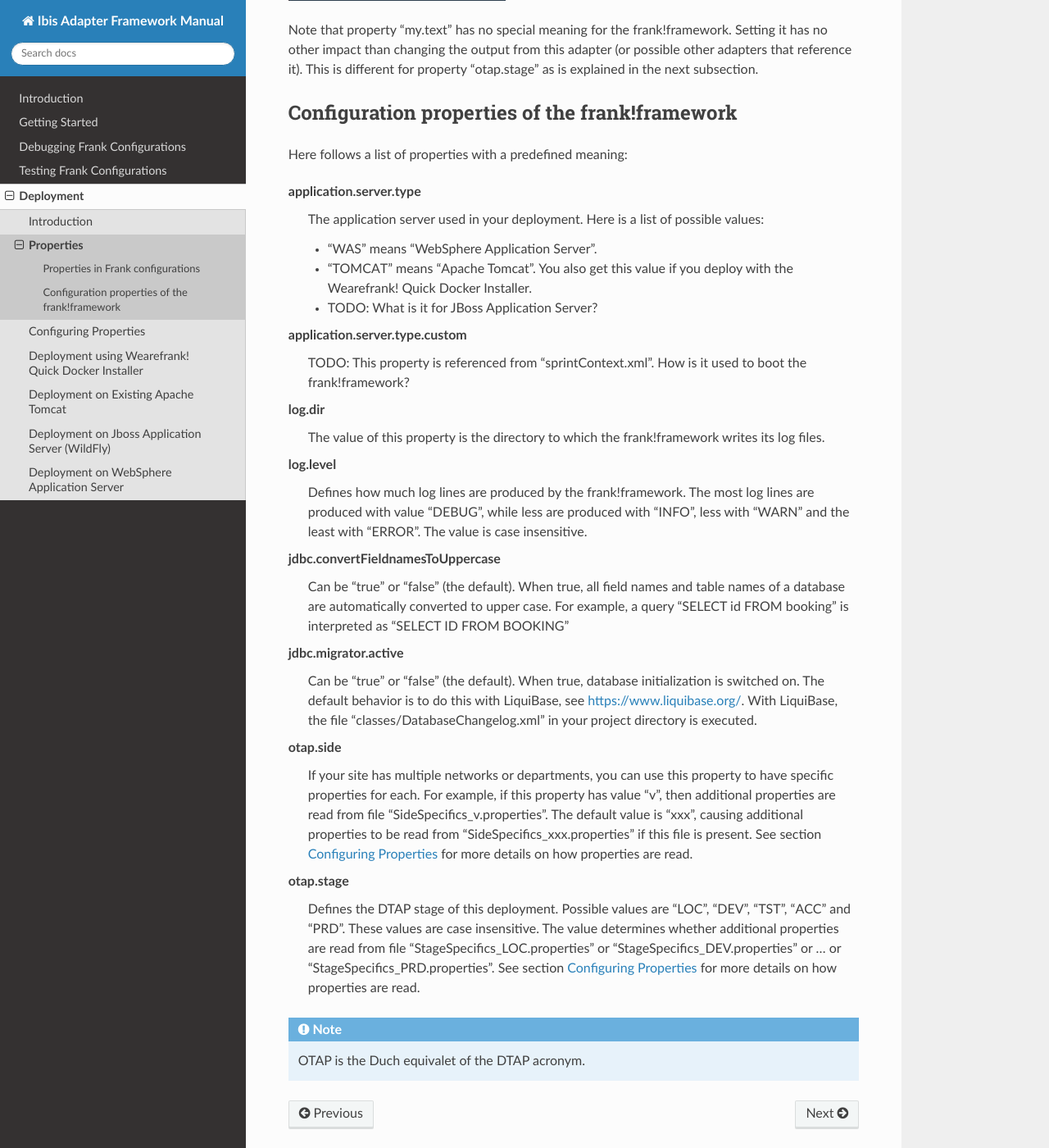
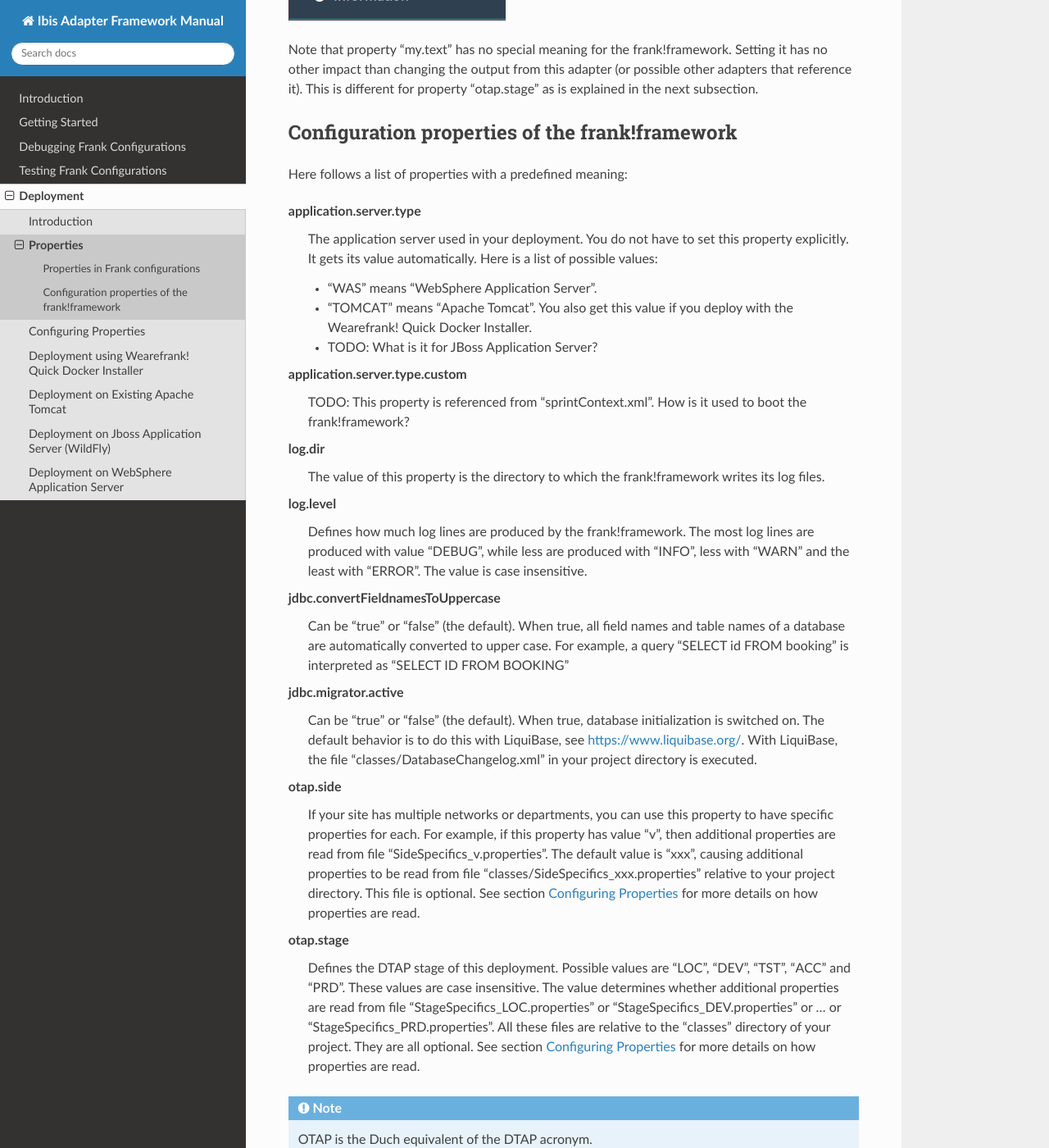
Before and after one commit to frankframework/frank-manual, a Sphinx documentation site: the page built from docs/source/deploying/properties.rst, in a window 1280 px wide and 1400 px high, scrolled down 1200 px. Shown: the whole window at 82% size. Built offline with Sphinx 7.4.7 and the Read the Docs theme 2.0.0, drawn with Linux system fonts in a browser that asks for light colours; some of the changed text lies outside the part shown.

Commit message:
Improve text on properties

```diff
--- a/docs/source/deploying/configuringProperties.rst
+++ b/docs/source/deploying/configuringProperties.rst
@@ -7,7 +7,7 @@ The previous section :ref:`deploymentProperties` explains what happens
 when you set properties. This section explains how you can give properties
 their value.
 
-First remember from :ref:`deploymentIntroduction` that properties
+First remember from section :ref:`deploymentIntroduction` that properties
 are the means to configure your Frank for a specific deployment
 environment: the DTAP stage you deploy for, the application server
 you deploy on, and more. Therefore, a mechanism is needed to
@@ -35,11 +35,11 @@ When the frank!framework starts, it does the following:
 
 * It establishes the system properties and their values. These values are then fixed.
 * Read properties from "DeploymentSpecifics.properties" without changing system properties.
-* Depending on the value of property "application.server.type", read properties "ServerSpecifics_WAS.properties", "ServerSpecifics_WAS.properties" or TODO: value for JBoss? See section :ref:`deploymentProperties`. Do not overwrite system properties, but do overwrite properties read from "DeploymentSpecifics.properties".
+* Depending on the value of property "application.server.type", read properties "ServerSpecifics_TOMCAT.properties", "ServerSpecifics_WAS.properties" or TODO: value for JBoss? See section :ref:`deploymentProperties`. Do not overwrite system properties, but do overwrite properties read from "DeploymentSpecifics.properties".
 * Read properties from file "SideSpecifics_${otap.side}.properties", substituting the value of property "otap.side" to get the name of the file. If "otap.side" would be "xxx", then additional properties would be read from "SideSpecifics_xxx.properties". Do not modify system properties, but modify properties read from earlier property files.
 * Read properties depending on the combination of ${otap.side} and the application server. These are in "SideSpecifics_${otap.side}_${application.server.type}.properties" with the ${...} variables substituted like explained above. Do not change system properties but overwrite other properties.
 * Read properties depending on property "otap.stage". They are in "StageSpecifics_${otap.stage}.properties" in which ${otap.stage} is substituted. Do not change system properties but overwrite other properties.
-* Read properties depending on the combination of "otap.stage" and the application server. They are in "StageSpecifics_${otap.stage}_${application.server.type}${application.server.type.custom}.properties. Do not change system properties.
+* Read properties depending on the combination of "otap.stage" and the application server. They are in "StageSpecifics_${otap.stage}_${application.server.type}". Do not change system properties.
 
 .. In AppConstants.properties the following sequence is defined:
    CompanySpecifics.properties,
--- a/docs/source/deploying/properties.rst
+++ b/docs/source/deploying/properties.rst
@@ -8,15 +8,15 @@ are restricted to consist of letters separated by dots (".") and they
 are case insensitive. There are
 different ways to set properties, which is the subject of section
 :ref:`deploymentConfigureProperties`. This section focuses on the impact of
-setting properties. First, any string can be used as a property name and its value can be
+setting properties. First, any key can be used as a property name and its value can be
 used within a Frank. Second, some
 properties also change the way the frank!framework operates.
 
 Properties in Frank configurations
 ----------------------------------
 
-Any string can be used as a property name. Consider
-for example the following adapter:
+Any key, which is a case-insensitive string of letters and dots, can be used as a property name.
+Consider for example the following adapter:
 
 .. code-block:: XML
 
@@ -61,7 +61,8 @@ Configuration properties of the frank!framework
 Here follows a list of properties with a predefined meaning:
 
 application.server.type
-  The application server used in your deployment. Here is
+  The application server used in your deployment. You do not have to set
+  this property explicitly. It gets its value automatically. Here is
   a list of possible values:
 
   * "WAS" means "WebSphere Application Server".
@@ -97,8 +98,8 @@ otap.side
   property to have specific properties for each. For example, if this property
   has value "v", then additional properties are read from file
   "SideSpecifics_v.properties". The default value is "xxx", causing
-  additional properties to be read from "SideSpecifics_xxx.properties"
-  if this file is present. See section
+  additional properties to be read from file "classes/SideSpecifics_xxx.properties"
+  relative to your project directory. This file is optional. See section
   :ref:`deploymentConfigureProperties` for more details on how properties
   are read.
 
@@ -107,10 +108,11 @@ otap.stage
   "DEV", "TST", "ACC" and "PRD". These values are case insensitive. The
   value determines whether additional properties are read from file
   "StageSpecifics_LOC.properties" or "StageSpecifics_DEV.properties" or
-  ... or "StageSpecifics_PRD.properties". See section
+  ... or "StageSpecifics_PRD.properties". All these files are relative to
+  the "classes" directory of your project. They are all optional. See section
   :ref:`deploymentConfigureProperties` for more details on how properties
   are read.
 
 .. NOTE::
 
-   OTAP is the Duch equivalet of the DTAP acronym.
+   OTAP is the Duch equivalent of the DTAP acronym.
```
Also changed, not shown: docs/source/deploying/introduction.rst (+13 -1 lines).
